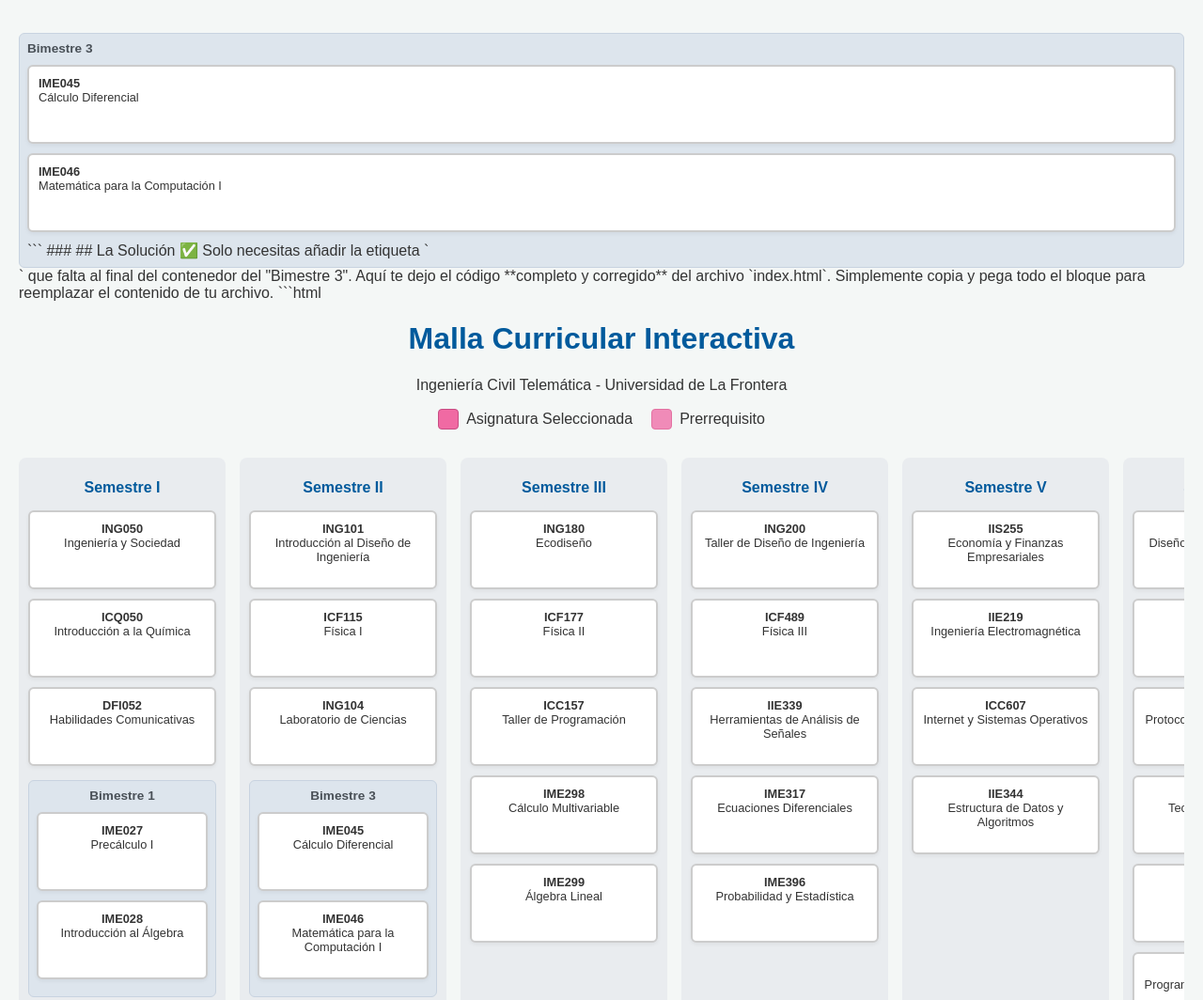
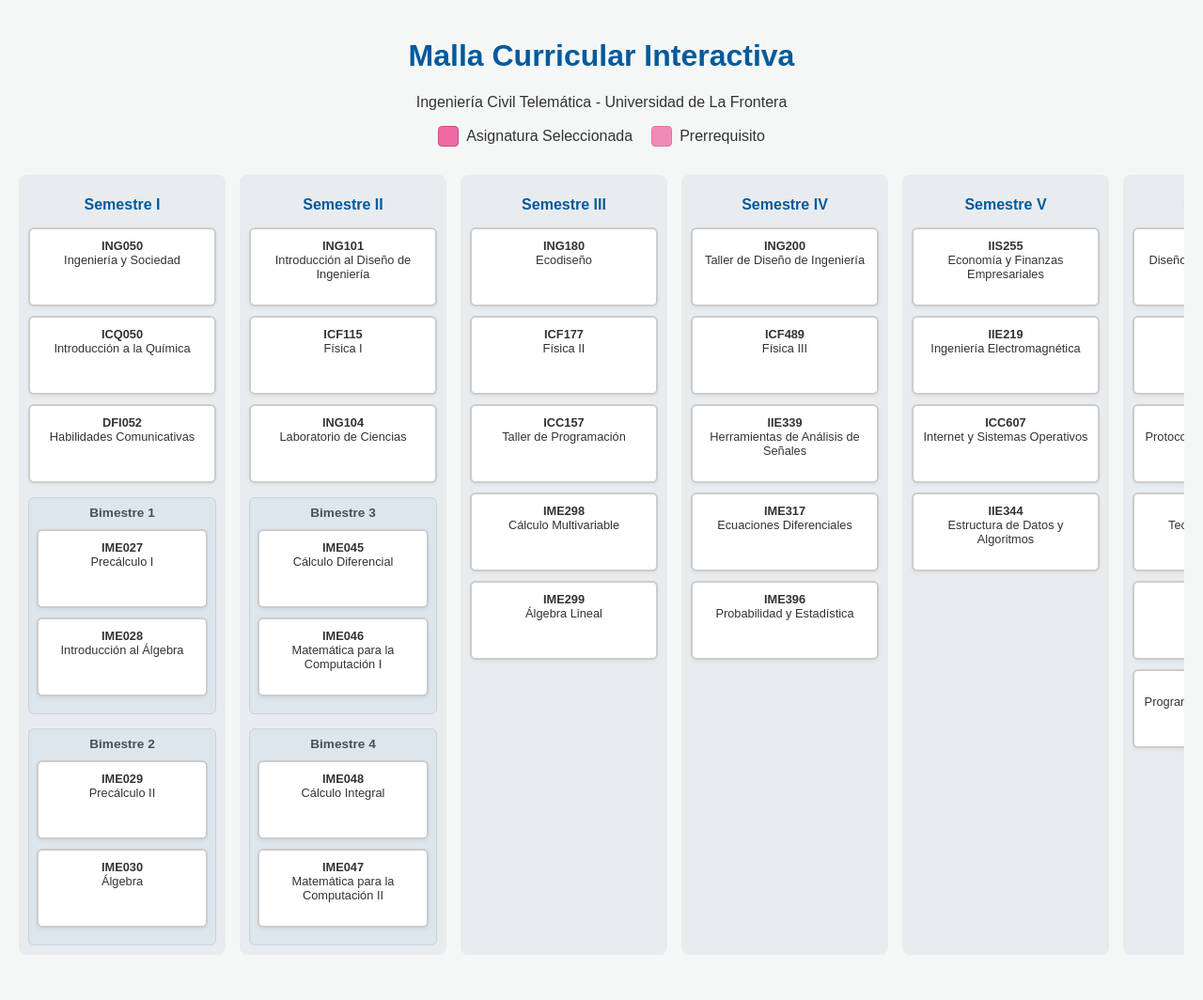
Before and after one commit to Aantoooa/malla-interactiva-telematica, a plain HTML site: page index.html in a window 1280 px wide. Shown: the top 1064 px of the page at 94% size. Drawn offline with Linux system fonts and the light colour scheme.

Commit message:
Update index.html

````diff
--- a/index.html
+++ b/index.html
@@ -1,16 +1,3 @@
-<div class="bimester-container">
-    <h3>Bimestre 3</h3>
-    <div class="course-box" id="IME045" data-prerequisites="IME029"><strong>IME045</strong><br>Cálculo Diferencial</div>
-    <div class="course-box" id="IME046" data-prerequisites=""><strong>IME046</strong><br>Matemática para la Computación I</div>
-    ```
-
-### ## La Solución ✅
-
-Solo necesitas añadir la etiqueta `</div>` que falta al final del contenedor del "Bimestre 3".
-
-Aquí te dejo el código **completo y corregido** del archivo `index.html`. Simplemente copia y pega todo el bloque para reemplazar el contenido de tu archivo.
-
-```html
 <!DOCTYPE html>
 <html lang="es">
 <head>
````
